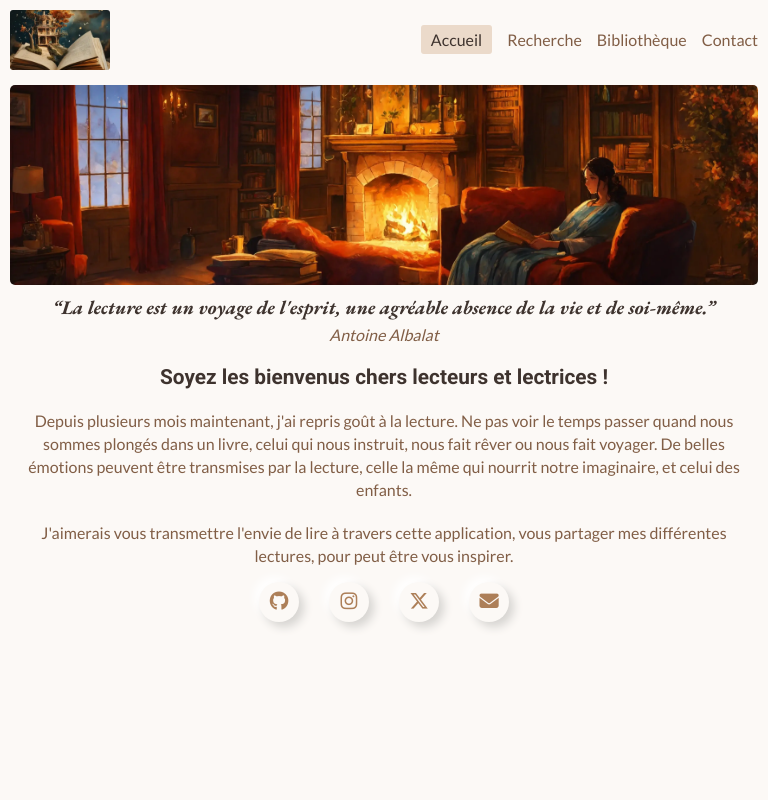
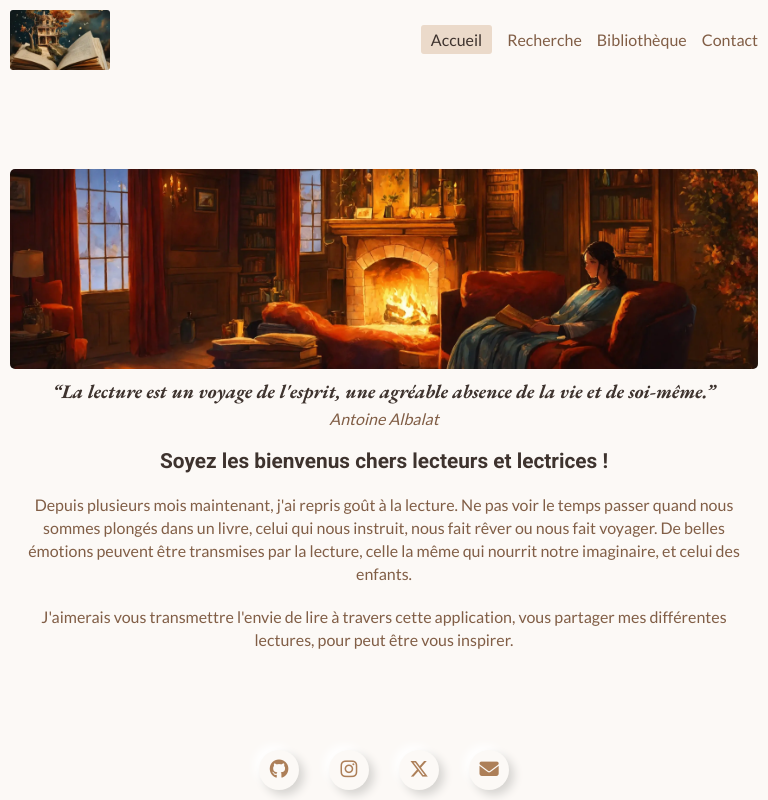
Before and after one commit to AlexDDevv/My-library, a React (Vite) app: page / in a window 768 px wide. Built offline with nearby package versions, Linux system fonts and the light colour scheme; no server answers.

Commit message:
try dvh unit

```diff
--- a/src/assets/sass/components/_container.scss
+++ b/src/assets/sass/components/_container.scss
@@ -18,7 +18,7 @@
         height: 100%;
     }
     @media screen and (min-width: 425px) and (max-width: 1024px) {
-        height: 100%;
+        height: 100dvh;
     }
 }
 .for-research {
```
